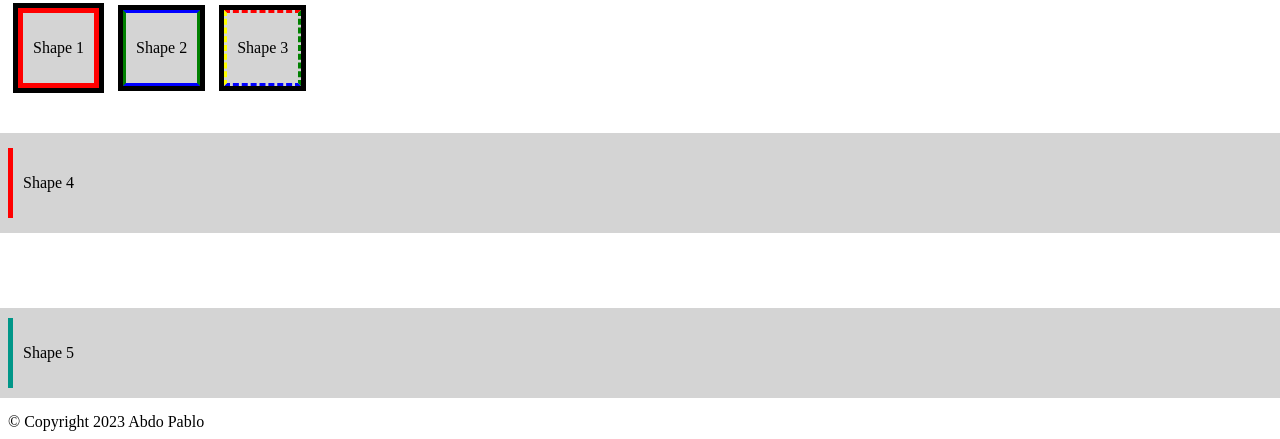
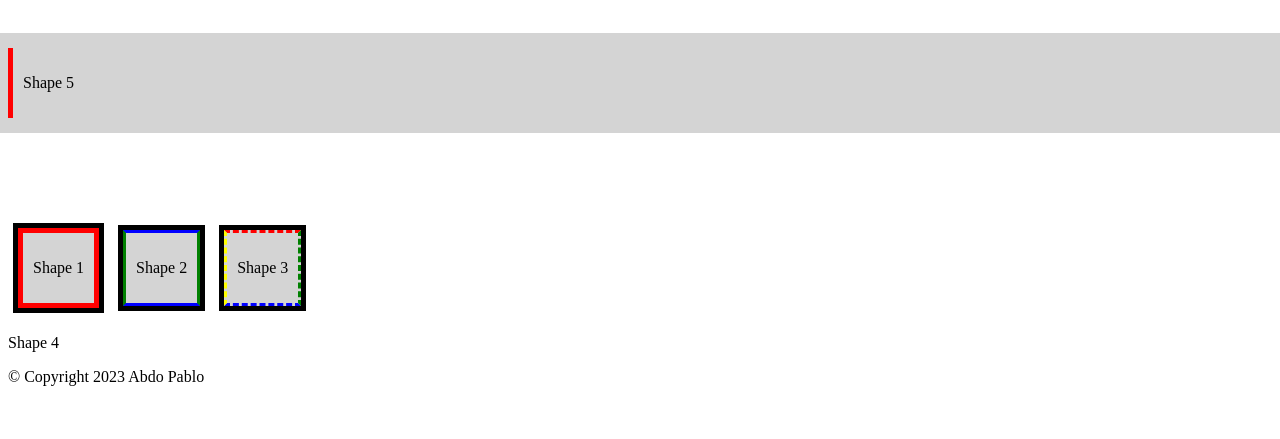
Before and after one commit to AbdoPabloo/Better_Call_Pablo, a plain HTML site: page index.html in a window 1280 px wide. Shown: the part 810-1249 px from the top of the page. After the commit the page ends 1204 px from the top, so only its background shows below. Drawn offline with Linux system fonts and the light colour scheme.

Commit message:
Add files via upload

```diff
--- a/Pablo.css
+++ b/Pablo.css
@@ -60,7 +60,7 @@
 
 }
 
-.shape4 {
+.wsm {
     background-color: #d4d4d4;
     border-left: 5px solid red;
     display: block;
@@ -70,13 +70,3 @@
     margin-top: 50px;
 
 }
-
-.shape5 {
-    background-color: #d4d4d4;
-    border-left: 5px solid #009688;
-    display: block;
-    padding: 10px;
-    outline: #d4d4d4 solid 10px;
-    margin-bottom: 25px;
-
-}
--- a/index.html
+++ b/index.html
@@ -4,12 +4,15 @@
             <meta charset="UTF-8"/>
                 <title>Better Call Abdo</title>
             <meta name="description" content="This is my Portfolio website" />
-        <link rel="stylesheet" href="/Pablo.css">
+        <link rel="stylesheet" href="./Pablo.css">
     </head>
     <body>
         <div class="div1">
                 <header class="h1"><h1> Welcome To My Portfolio Website </h1> </header>
                     <p class="p1">"I'm Abdo, a Senior Front-end and WordPress Developer."</p>
+        </div>
+        <div class="wsm">
+            <p>Shape 5</p>
         </div>
     <div class="shape1">
         <p>Shape 1</p>
@@ -23,9 +26,5 @@
     <div class="shape4">
         <p>Shape 4</p>
     </div>
-    <div class="shape5">
-        <p>Shape 5</p>
-    </div>
-    </body>
         <Footer>&copy; Copyright 2023 Abdo Pablo</Footer>
 </html>
```
